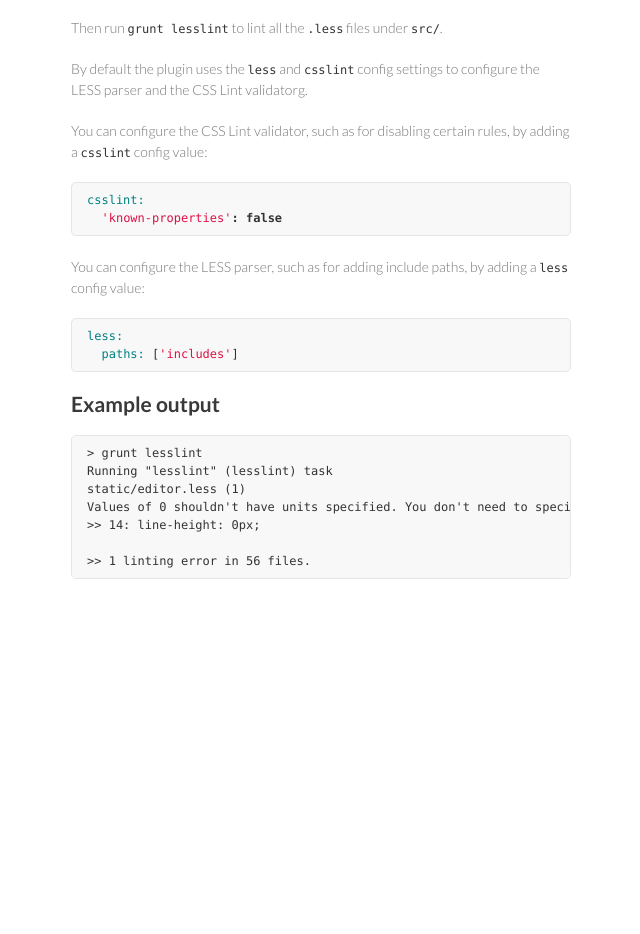
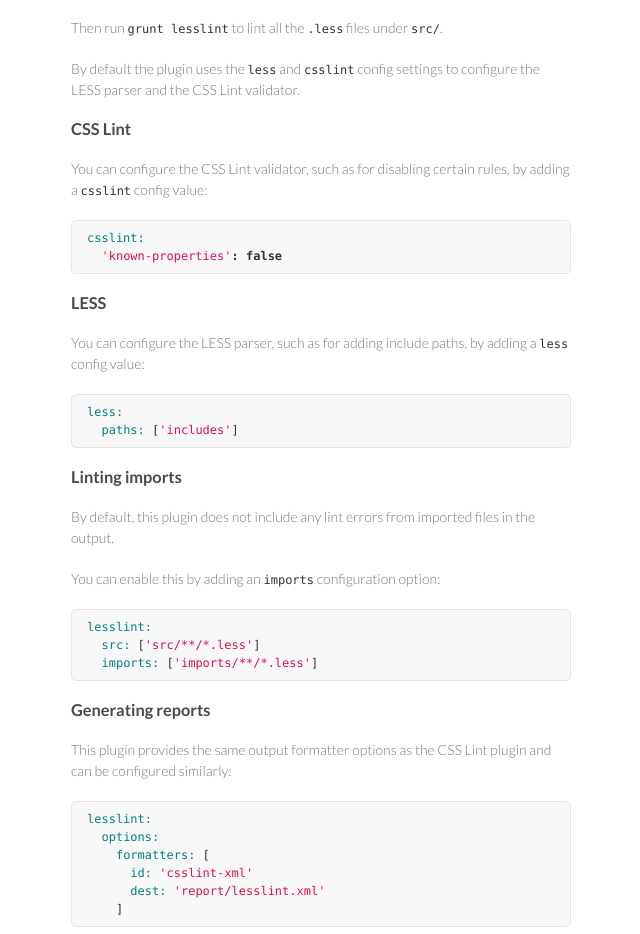
Before and after one commit to jgable/grunt-lesslint, a plain HTML site: page index.html in a window 1280 px wide. Shown: the part 958-1892 px from the top of the page, without its empty margins (499-1139 px from the left). Before the commit the page ends 1607 px from the top, so only its background shows below. Drawn offline with Linux system fonts and the light colour scheme.

```diff
--- a/index.html
+++ b/index.html
@@ -68,7 +68,10 @@
 <p>Then run <code>grunt lesslint</code> to lint all the <code>.less</code> files under <code>src/</code>.</p>
 
 <p>By default the plugin uses the <code>less</code> and <code>csslint</code> config settings to
-configure the LESS parser and the CSS Lint validatorg.</p>
+configure the LESS parser and the CSS Lint validator.</p>
+
+<h3>
+<a name="css-lint" class="anchor" href="#css-lint"><span class="octicon octicon-link"></span></a>CSS Lint</h3>
 
 <p>You can configure the CSS Lint validator, such as for disabling certain rules,
 by adding a <code>csslint</code> config value:</p>
@@ -77,11 +80,41 @@
   <span class="s">'known-properties'</span><span class="o">:</span> <span class="kc">false</span>
 </pre></div>
 
+<h3>
+<a name="less" class="anchor" href="#less"><span class="octicon octicon-link"></span></a>LESS</h3>
+
 <p>You can configure the LESS parser, such as for adding include paths,
 by adding a <code>less</code> config value:</p>
 
 <div class="highlight"><pre><span class="nv">less:</span>
   <span class="nv">paths: </span><span class="p">[</span><span class="s">'includes'</span><span class="p">]</span>
+</pre></div>
+
+<h3>
+<a name="linting-imports" class="anchor" href="#linting-imports"><span class="octicon octicon-link"></span></a>Linting imports</h3>
+
+<p>By default, this plugin does not include any lint errors from imported files
+in the output.</p>
+
+<p>You can enable this by adding an <code>imports</code> configuration option:</p>
+
+<div class="highlight"><pre><span class="nv">lesslint:</span>
+  <span class="nv">src: </span><span class="p">[</span><span class="s">'src/**/*.less'</span><span class="p">]</span>
+  <span class="nv">imports: </span><span class="p">[</span><span class="s">'imports/**/*.less'</span><span class="p">]</span>
+</pre></div>
+
+<h3>
+<a name="generating-reports" class="anchor" href="#generating-reports"><span class="octicon octicon-link"></span></a>Generating reports</h3>
+
+<p>This plugin provides the same output formatter options as the CSS Lint plugin
+and can be configured similarly:</p>
+
+<div class="highlight"><pre><span class="nv">lesslint:</span>
+  <span class="nv">options:</span>
+    <span class="nv">formatters: </span><span class="p">[</span>
+      <span class="nv">id: </span><span class="s">'csslint-xml'</span>
+      <span class="nv">dest: </span><span class="s">'report/lesslint.xml'</span>
+    <span class="p">]</span>
 </pre></div>
 
 <h2>
```
Also changed, not shown: params.json (+1 -1 lines).
